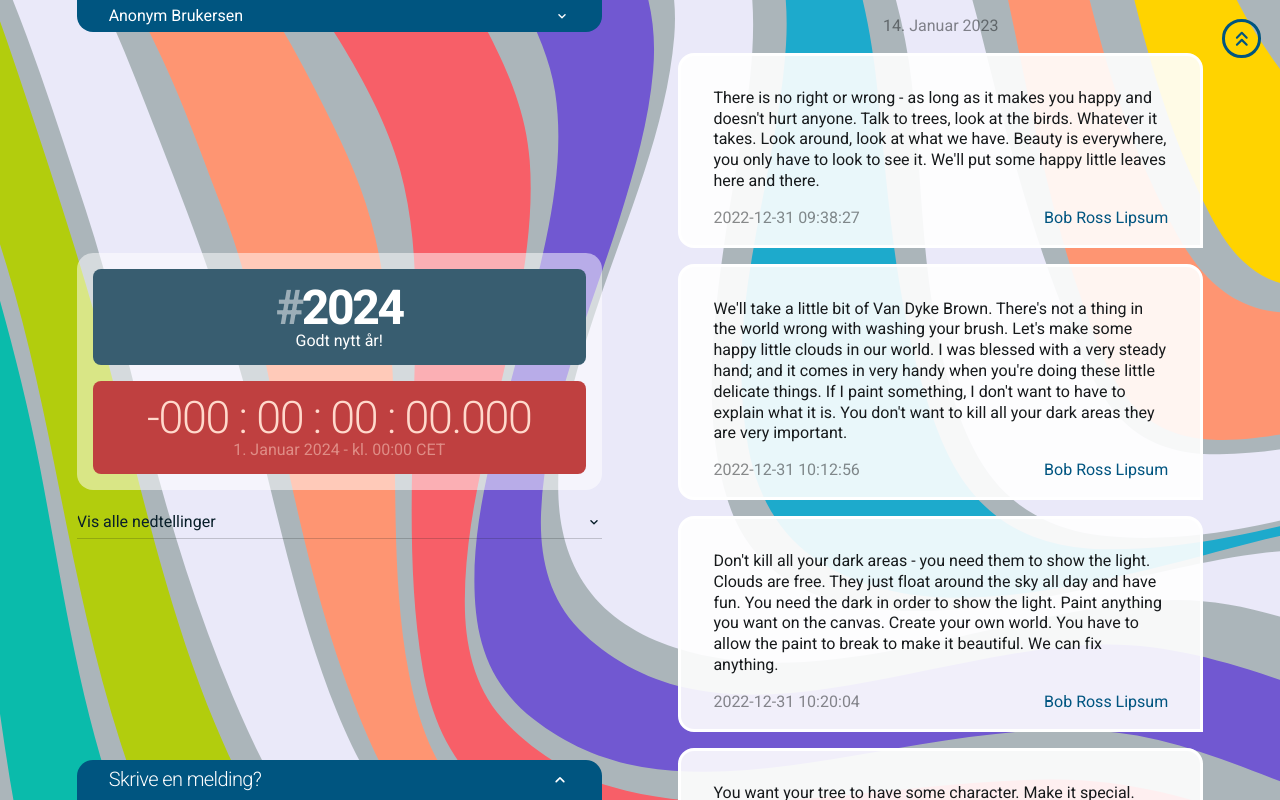
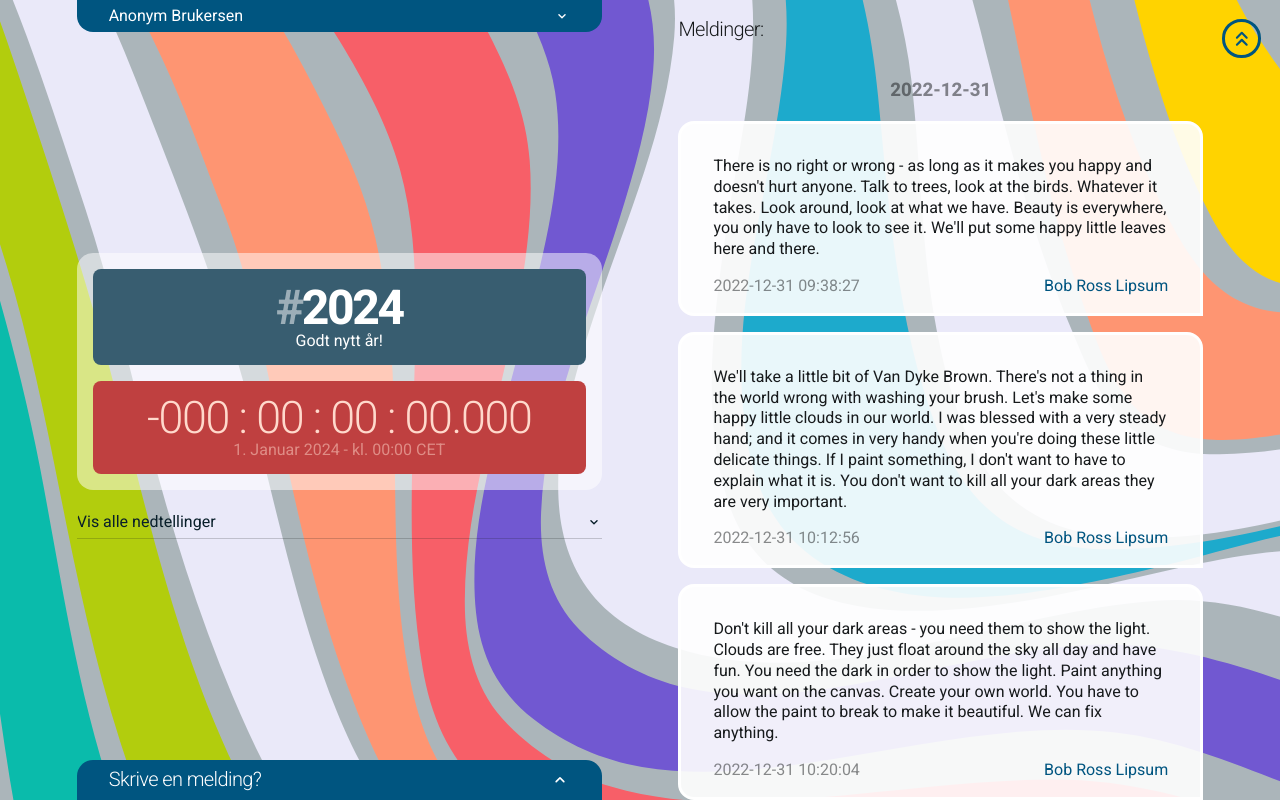
Before and after one commit to christian2022-kodehode/winter-project-2022, a React (Create React App) app: page / in a window 1280 px wide. Shown: the top 800 px of the page. Built offline with nearby package versions, Linux system fonts and the light colour scheme.

Commit message:
Restructured the message history components.

```diff
--- a/public/screen.css
+++ b/public/screen.css
@@ -463,7 +463,7 @@ button {
 		padding-bottom: 10em;
 	}
 
-	.chat__grouping {
+	.chat__date {
 		opacity: 0.5;
 		overflow-anchor: none;
 		text-align: center;
--- a/src/App.js
+++ b/src/App.js
@@ -1,19 +1,15 @@
-import logo from './logo.svg';
-import './App.css';
 import Countdown from "./components/Countdown/Countdown"
-import Chat from "./components/Chat/Chat"
+import MessageHistory from "./components/MessageHistory/MessageHistory"
 import Jump from './components/Jump/Jump';
 import SymbolLibrary from './components/SymbolLibrary/SymbolLibrary';
 
-function App() {
+export default function App() {
   return (
     <>
       <Countdown />
-      <Chat />
+      <MessageHistory />
       <Jump />
       <SymbolLibrary />
     </>
   );
 }
-
-export default App;
--- a/src/components/Chat/Chat.jsx
+++ /dev/null
@@ -1,24 +0,0 @@
-import Message from "../Message/Message"
-import sample from "../../data/sample-messages.json"
-
-const messages = sample[0].messages
-console.log(messages)
-export default function Chat () {
-	const messageSelection = messages.map((message) => {
-		console.log("returning", message.key)
-		return <Message key={message.key} message={message} />
-	})
-	return (
-
-	<section className="chat">
-
-		<div className="chat__history">
-			<p className="chat__grouping">14. Januar 2023</p>
-			{messageSelection}
-
-		</div>
-
-	</section>
-
-	)
-}
--- /dev/null
+++ b/src/components/MessageHistory/MessageHistory.jsx
@@ -0,0 +1,21 @@
+import MessagesByDate from "../MessagesByDate/MessagesByDate"
+import sample from "../../data/jul2023.json"
+
+//todo: combine sample json with localstorage messages
+const dates = sample
+
+export default function MessageHistory () {
+
+	const history = dates.map((date) => {
+
+		return <MessagesByDate key={date.key} props={date} />
+	})
+
+	return (
+
+		<section className="chat">
+			<h2>Meldinger:</h2>
+			{history}
+		</section>
+	)
+}
--- /dev/null
+++ b/src/components/MessagesByDate/MessagesByDate.jsx
@@ -0,0 +1,17 @@
+import Message from "../Message/Message"
+
+export default function MessagesByDate (props) {
+console.log("MessagesByDate props", props.props)
+	const messages = props.props.messages.map((message) => {
+
+		return <Message key={message.key} message={message} />
+	})
+
+	return (
+
+		<div className="chat__grouping">
+			<h3 className="chat__date">{props.props.date}</h3>
+			{messages}
+		</div>
+	)
+}
--- a/src/data/sample-messages.json
+++ b/src/data/jul2023.json
@@ -1,9 +1,10 @@
+
 [
-
 {
-"key": 1,
-"channel": "jul2023",
-"messages": [
+	"key": 1,
+	"date": "2022-12-31",
+	"messages":
+	[
 	{
 		"key": 1,
 		"time": "2022-12-31 09:38:27",
@@ -14,32 +15,38 @@
 	{
 		"key": 2,
 		"time": "2022-12-31 10:12:56",
+		"language": "nb",
 		"author": "Bob Ross Lipsum",
 		"body": "We'll take a little bit of Van Dyke Brown. There's not a thing in the world wrong with washing your brush. Let's make some happy little clouds in our world. I was blessed with a very steady hand; and it comes in very handy when you're doing these little delicate things. If I paint something, I don't want to have to explain what it is. You don't want to kill all your dark areas they are very important."
 	},
 	{
 		"key": 3,
 		"time": "2022-12-31 10:20:04",
+		"language": "nb",
 		"author": "Bob Ross Lipsum",
 		"body": "Don't kill all your dark areas - you need them to show the light. Clouds are free. They just float around the sky all day and have fun. You need the dark in order to show the light. Paint anything you want on the canvas. Create your own world. You have to allow the paint to break to make it beautiful. We can fix anything."
 	},
 	{
 		"key": 4,
 		"time": "2022-12-31 10:45:26",
+		"language": "nb",
 		"author": "Bob Ross Lipsum",
 		"body": "You want your tree to have some character. Make it special. Just think about these things in your mind and drop em' on canvas. We don't have to be committed. We are just playing here."
 	},
 	{
 		"key": 5,
 		"time": "2022-12-31 10:56:28",
+		"language": "nb",
 		"author": "Bob Ross Lipsum",
 		"body": "But we're not there yet, so we don't need to worry about it. You're the greatest thing that has ever been or ever will be. You're special. You're so very special. That's what makes life fun. That you can make these decisions. That you can create the world that you want. We're trying to teach you a technique here and how to use it."
 	},
 	{
 		"key": 6,
 		"time": "2022-12-31 12:28:42",
+		"language": "nb",
 		"author": "Bob Ross Lipsum",
 		"body": "Put it in, leave it alone. We'll put a happy little sky in here. Once you learn the technique, ohhh! Turn you loose on the world; you become a tiger. You can spend all day playing with mountains. No pressure. Just relax and watch it happen."
-	}]
+	}
+	]
 }
 ]
--- a/src/index.js
+++ b/src/index.js
@@ -1,8 +1,7 @@
 import React from 'react';
 import ReactDOM from 'react-dom/client';
-import './index.css';
 import App from './App';
-import reportWebVitals from './reportWebVitals';
+// import reportWebVitals from './reportWebVitals';
 
 const root = ReactDOM.createRoot(document.getElementById('root'));
 root.render(
@@ -14,4 +13,4 @@ root.render(
 // If you want to start measuring performance in your app, pass a function
 // to log results (for example: reportWebVitals(console.log))
 // or send to an analytics endpoint. Learn more: https://bit.ly/CRA-vitals
-reportWebVitals();
+// reportWebVitals();
```
